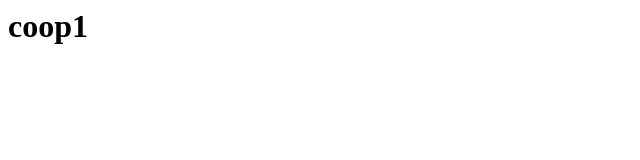
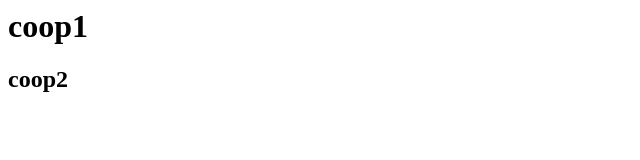
Before and after one commit to flossychep/poultry-project-2, a plain HTML site: page index.html in a window 1280 px wide. Shown: the full height of the page, 0-640 px from the left. Drawn offline with Linux system fonts and the light colour scheme.

Commit message:
i have modified index.html and added coop 2

```diff
--- a/index.html
+++ b/index.html
@@ -1 +1,2 @@
 <h1>coop1</h1>
+<h2>coop2</h2>
```
